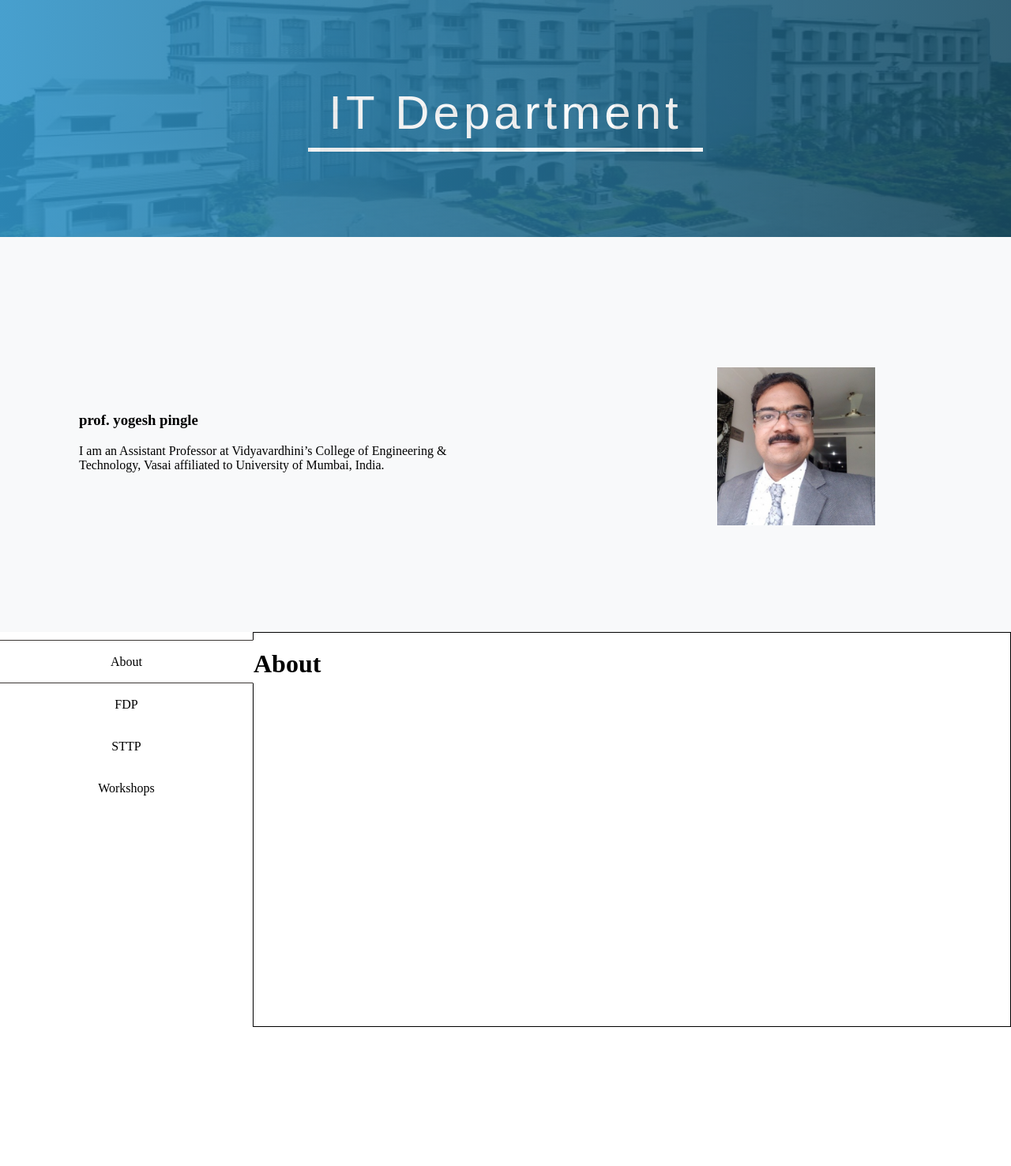
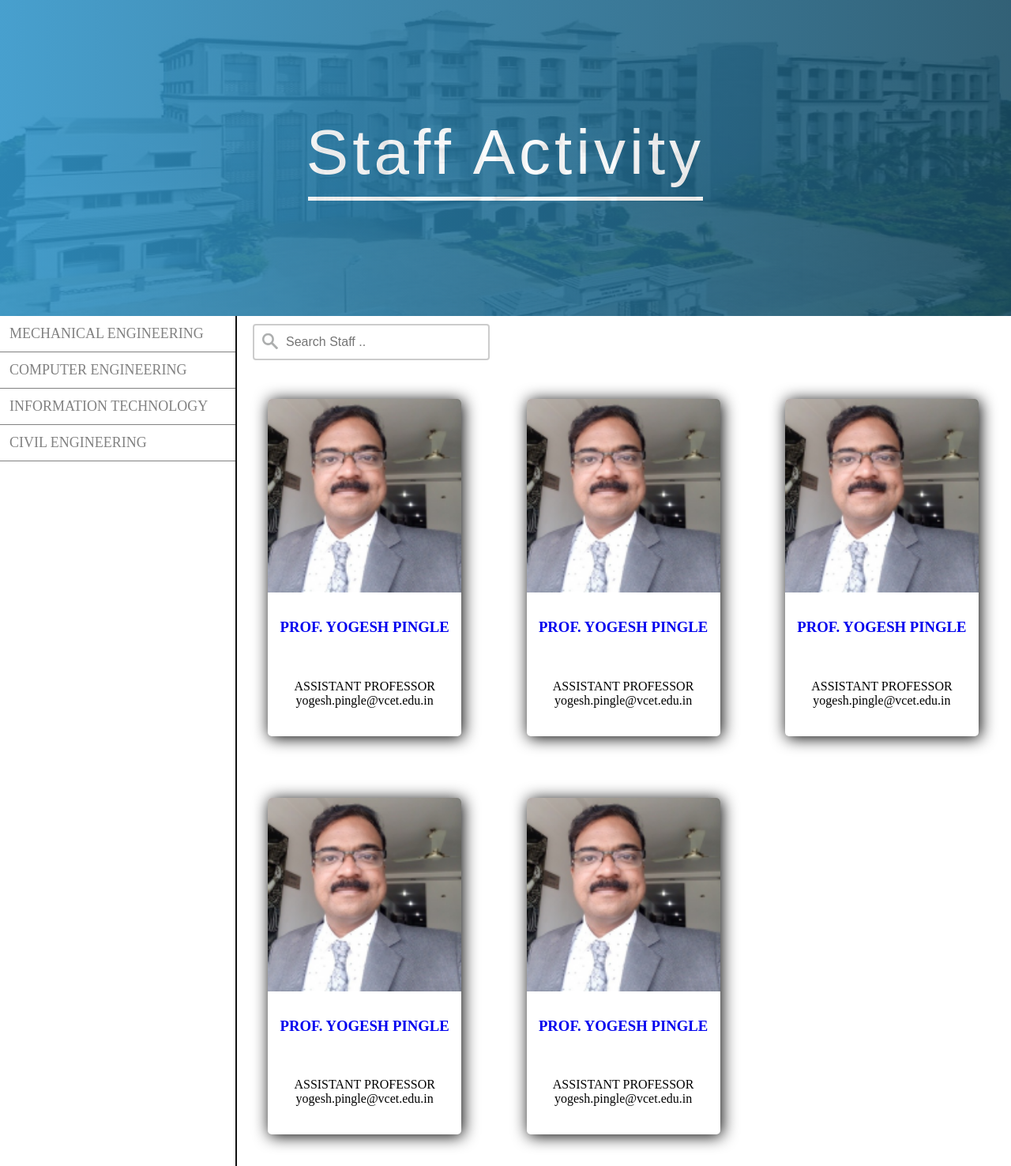
Before and after one commit to ChinmayIngale/staff-participation, a PHP site: page / in a window 1280 px wide. Shown: the part 120-1596 px from the top of the page at 79% size. Before the commit the page ends 1420 px from the top, so only its background shows below. Run offline with PHP 8.4, Linux system fonts and the light colour scheme.

Commit message:
2pages design

```diff
--- a/css/style.css
+++ b/css/style.css
@@ -38,7 +38,7 @@
 
 
 
- /*department name*/
+ /*department name OR main header*/
 h2{
     margin: auto;
     color: #ffffff;
@@ -90,6 +90,90 @@ body{
     animation-name: slide;
 }
 
+/*search bar*/
+input[type=text] {
+  width: 300px;
+  box-sizing: border-box;
+  border: 2px solid #ccc;
+  border-radius: 4px;
+  font-size: 16px;
+  background-color: white;
+  background-image: url('../images/searchicon.png');
+  background-position: 10px 10px;
+  background-repeat: no-repeat;
+  background-size: 20px 20px;
+  padding: 12px 20px 12px 40px;
+  -webkit-transition: width 0.4s ease-in-out;
+  transition: width 0.4s ease-in-out;
+  margin:10px 20px;
+}
+
+input[type=text]:focus {
+  width: 95%;
+}
+
+/*main page content*/
+#main{
+  position: relative;
+  min-height: 500px;
+}
+.sidenav {
+  height: 100%;
+  width: 300px;
+  position: absolute;
+  top: 0;
+  left: 0;
+  border-right:2px solid #111;
+}
+.sidenav a {
+  padding: 12px;
+  text-decoration: none;
+  font-size: 18px;
+  color: #818181;
+  display: block;
+  border-bottom: 1px solid #818181;
+}
+
+.sidenav a:hover {
+  color: black;
+}
+#list {
+  margin-left: 300px;
+}
+
+.card{
+     width: 25%;
+     display: inline-block;
+     box-shadow: 2px 2px 20px black;
+     border-radius: 5px;
+     margin: 4%;
+    }
+
+.image img{
+  width: 100%;
+  border-top-right-radius: 5px;
+  border-top-left-radius: 5px;
+ }
+
+.title{
+  text-align: center;
+  padding: 10px;
+ }
+
+ .teacher_name a{
+   text-decoration: none;
+ }
+
+.des{
+   padding: 3px;
+   text-align: center;
+   padding-top: 10px;
+   padding-bottom: 20px;
+   border-bottom-right-radius: 5px;
+   border-bottom-left-radius: 5px;
+}
+
+
 /*staff info*/
 .staff{
   display: flex;
@@ -139,7 +223,7 @@ ul{
     text-decoration: none;
 
   }
-  a:hover {
+  li a:hover {
     color: #fff;
   }
 
@@ -207,3 +291,9 @@ ul{
     100% {
     }
 }
+@media (min-width: 768px) and (max-width: 1009px) {
+
+  .card {
+      width: 40%;
+  }
+}
--- a/index.html
+++ b/index.html
@@ -10,50 +10,101 @@
     <header>
         <nav id="header">
             <div class="header_logo">
-              <a href="index.html" class="pull-left">
+              <a href="https://www.vcet.edu.in/" class="pull-left">
                 <div id="logo-img"></div>
               </a>
             </div>
               <div class="header_name">
-                <a href="index.html"><h1>Vidyavardhini's College Of Engineering & Technology</h1></a>
+                <a href="https://www.vcet.edu.in/"><h1>Vidyavardhini's College Of Engineering & Technology</h1></a>
                 <p>विद्यावर्धिनीचे अभियांत्रिकी आणि तंत्रज्ञान महाविद्यालय, वसई</p>
               </div>
         </nav>
 
       </header>
-    <div class="img">
+    <div class="img" style="height: 400px;">
         <div class="overlay">
             <div class="heading">
-                <div class="res"><h2>IT Department</h2></div>
+                <div class="res"><h2 style="font-size: 80px;">Staff Activity</h2></div>
                 <div class="break"></div>
                 <span id="line"></span>
             </div>
         </div>
     </div>
-    <div class="staff">
-        <div id="staffinfo">
-            <div id="Staffname">
-                <h3>prof. yogesh pingle</h3>
+    <div id="main">
+        <div class="sidenav">
+            <a href="#">MECHANICAL ENGINEERING</a>
+            <a href="#">COMPUTER ENGINEERING</a>
+            <a href="#">INFORMATION TECHNOLOGY</a>
+            <a href="#">CIVIL ENGINEERING</a>
+        </div>
+        <div id="list">
+            <div>
+                <form>
+                    <input type="text" name="search" placeholder="Search Staff ..">
+                </form>
             </div>
-            <div id="staffdes">I am an Assistant Professor at Vidyavardhini’s College of Engineering & Technology, Vasai affiliated to University of Mumbai, India. </div>
-        </div>
-        <div id="staffpic">
-            <div>
-                <img src="images/1.png" width="200" height="200">
+            <div class="card">
+                <div class="image">
+                   <img src="images/yogesh_pingle-150x150.png">
+                </div>
+                <div class="title">
+                   <h3 class="teacher_name"><a href="pg2.html" target="_blank">PROF. YOGESH PINGLE</a></h3>
+                </div>
+                <div class="des">
+                    <p class="elementor-image-box-description">ASSISTANT PROFESSOR
+                        yogesh.pingle@vcet.edu.in</p>
+                </div>
             </div>
+            <div class="card">
+                <div class="image">
+                   <img src="images/yogesh_pingle-150x150.png">
+                </div>
+                <div class="title">
+                   <h3 class="teacher_name"><a href="pg2.html" target="_blank">PROF. YOGESH PINGLE</a></h3>
+                </div>
+                <div class="des">
+                    <p class="elementor-image-box-description">ASSISTANT PROFESSOR
+                        yogesh.pingle@vcet.edu.in</p>
+                </div>
+            </div>
+            <div class="card">
+                <div class="image">
+                   <img src="images/yogesh_pingle-150x150.png">
+                </div>
+                <div class="title">
+                   <h3 class="teacher_name"><a href="pg2.html" target="_blank">PROF. YOGESH PINGLE</a></h3>
+                </div>
+                <div class="des">
+                    <p class="elementor-image-box-description">ASSISTANT PROFESSOR
+                        yogesh.pingle@vcet.edu.in</p>
+                </div>
+            </div>
+            <div class="card">
+                <div class="image">
+                   <img src="images/yogesh_pingle-150x150.png">
+                </div>
+                <div class="title">
+                   <h3 class="teacher_name"><a href="pg2.html" target="_blank">PROF. YOGESH PINGLE</a></h3>
+                </div>
+                <div class="des">
+                    <p class="elementor-image-box-description">ASSISTANT PROFESSOR
+                        yogesh.pingle@vcet.edu.in</p>
+                </div>
+            </div>
+            <div class="card">
+                <div class="image">
+                   <img src="images/yogesh_pingle-150x150.png">
+                </div>
+                <div class="title">
+                   <h3 class="teacher_name"><a href="pg2.html" target="_blank">PROF. YOGESH PINGLE</a></h3>
+                </div>
+                <div class="des">
+                    <p class="elementor-image-box-description">ASSISTANT PROFESSOR
+                        yogesh.pingle@vcet.edu.in</p>
+                </div>
+            </div>
+
         </div>
     </div>
-    <div class="activity_info">
-        <div id="col1" >
-            <ul class="list-hover-slide">
-                <li class="btn active"><a href="#">About</a></li>
-                <li class="btn"><a href="#">FDP</a></li>
-                <li class="btn" ><a href="#">STTP</a></li>
-                <li class="btn" ><a href="#">Workshops</a></li>
-              </ul>
-        </div>
-        <div id="col2" ></div>
-    </div>
 </body>
-<script src="logic.js"></script>
 </html>
```
Also changed, not shown: pg2.html (added, +59 -0 lines), images/searchicon.png (added), images/yogesh_pingle-150x150.png (added), 5 other files.
